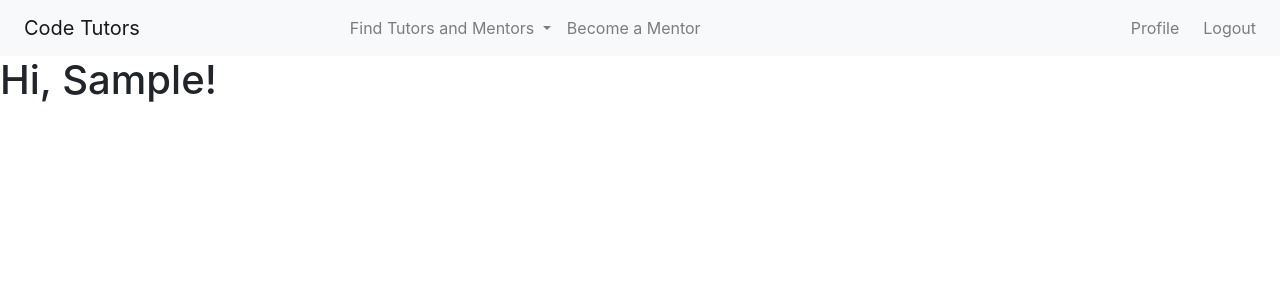
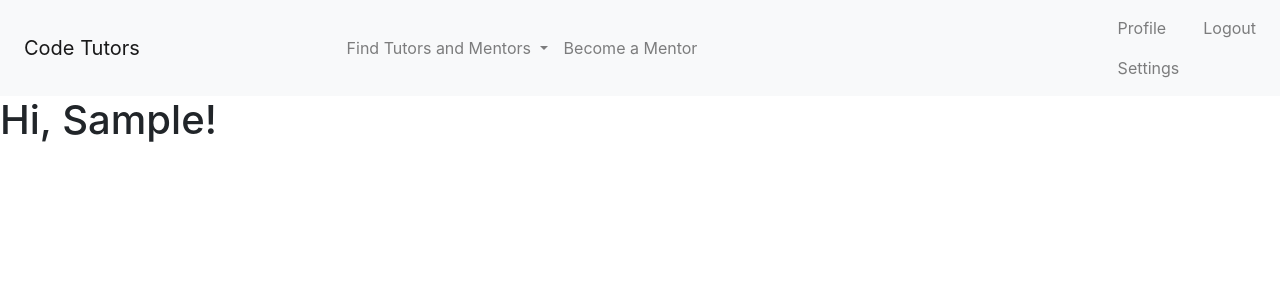
Before and after one commit to richardfogaca/codetutors, a Flask app: page / in a window 1280 px wide. Shown: the top 300 px of the page. Run offline with Flask 2, Linux system fonts and the light colour scheme; the visitor is signed in with stand-in values (Sample User, id 1); parts of the project's set-up code (start-up, migrations or seed data) failed here and were passed over; some libraries are stand-ins or nearby versions.

Commit message:
Added settings url

```diff
--- a/app/routes.py
+++ b/app/routes.py
@@ -12,7 +12,7 @@ from PIL import Image
 import logging, os, time, hashlib, pathlib
 
 
-# this decorator function is executed before any view function
+# this decorator function is executed before any other  view function
 @app.before_request
 def before_request():
     if current_user.is_authenticated:
--- a/app/templates/layout.html
+++ b/app/templates/layout.html
@@ -45,6 +45,7 @@
                     <a href="{{ url_for('register') }}" class="nav-link btn btn-outline-primary" style="color: black">Sign up</a>
                     {% else %}
                     <a href="{{ url_for('profile', id=current_user.id) }}" class="nav-link">Profile</a>
+                    <a href="{{ url_for('settings') }}" class="nav-link">Settings</a>
                     {% endif %}
                 </li>
                 <li class="nav-item">
```
